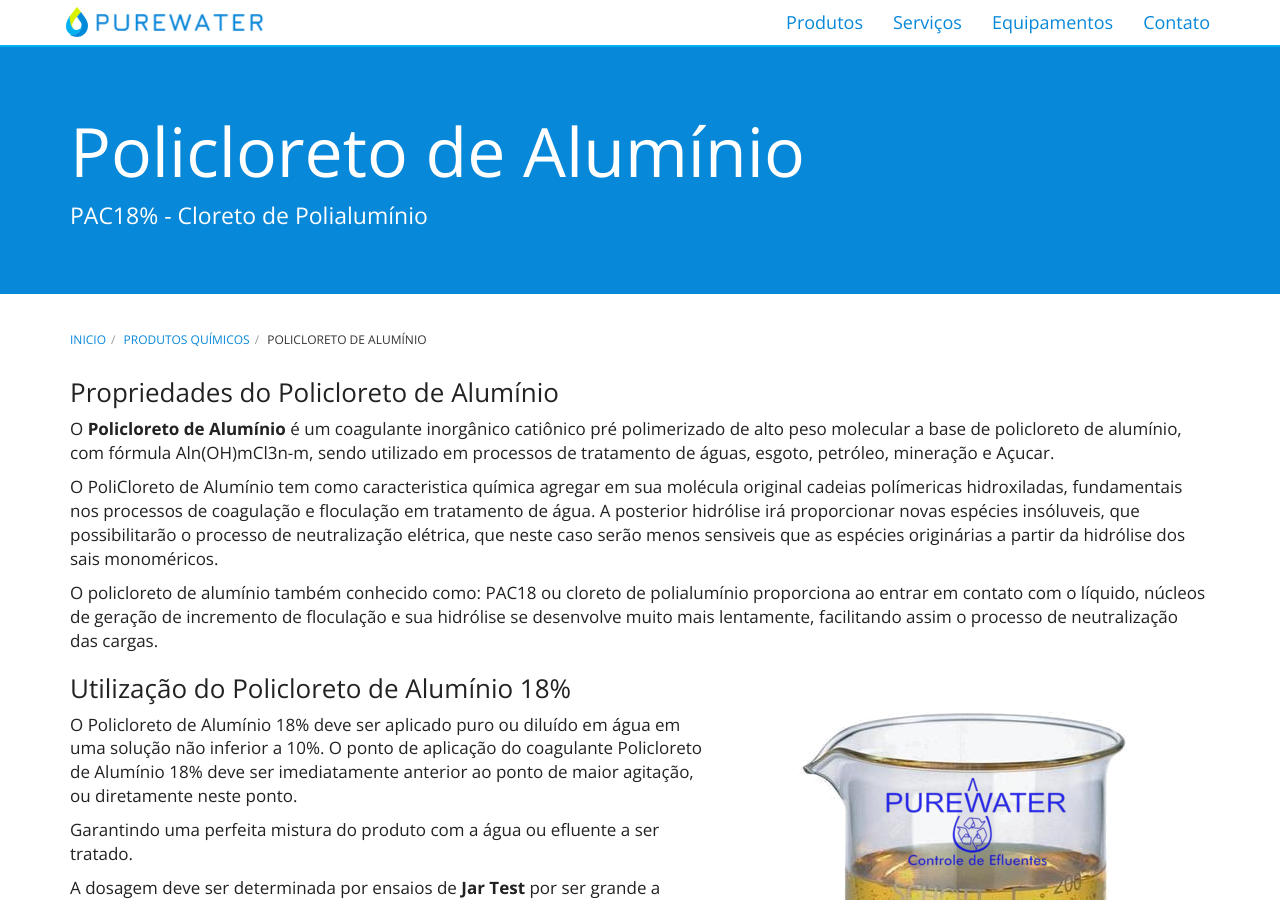
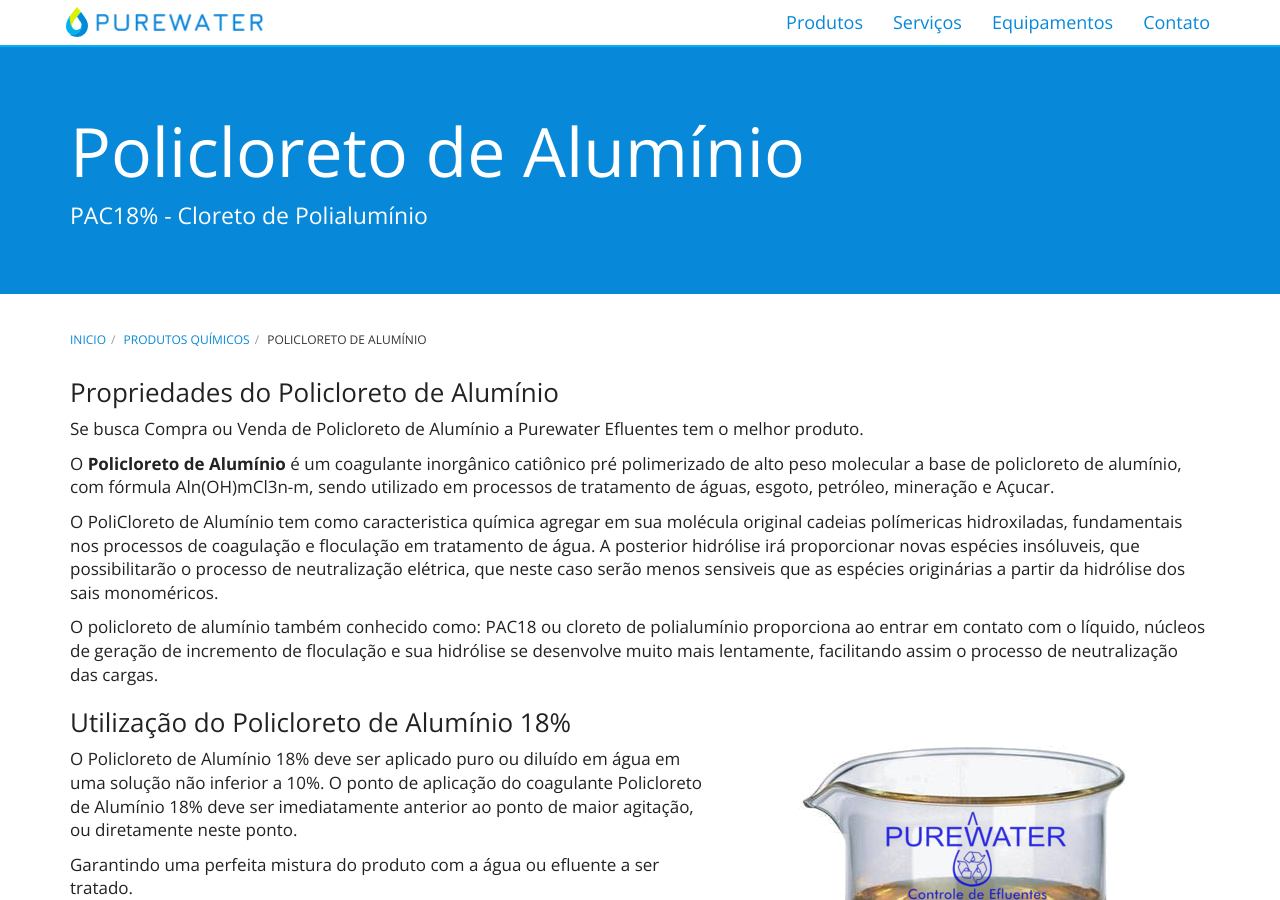
Before and after one commit to purewaterefluentes/purewaterefluentes.github.io, a Jekyll site: the page built from produtos/policloreto-de-aluminio.md, in a window 1280 px wide and 900 px high. Built offline with Jekyll 4.4.1, drawn with Linux system fonts in a browser that asks for light colours; nearby versions of some CDN libraries; library files that are not in the unit come from our copies.

Commit message:
Update policloreto-de-aluminio.md

```diff
--- a/produtos/policloreto-de-aluminio.md
+++ b/produtos/policloreto-de-aluminio.md
@@ -1,11 +1,13 @@
 ---
 layout: contato
-pageTitle: POLICLORETO DE ALUMÍNIO 18% |PUREWATER EFLUENTES
+pageTitle: POLICLORETO DE ALUMÍNIO 18% |PUREWATER EFLUENTES |COMPRA E VENDA DE POLICLORETO
 title: Policloreto de Alumínio
 subtitle: PAC18% - Cloreto de Polialumínio
 ---
 
 ### Propriedades do Policloreto de Alumínio
+
+Se busca Compra ou Venda de Policloreto de Alumínio a Purewater Efluentes tem o melhor produto.
 
 O **Policloreto de Alumínio** é um coagulante inorgânico catiônico pré polimerizado de alto peso molecular a base de policloreto de alumínio, com fórmula Aln(OH)mCl3n-m, sendo utilizado em processos de tratamento de águas, esgoto, petróleo, mineração e Açucar.
 
```
